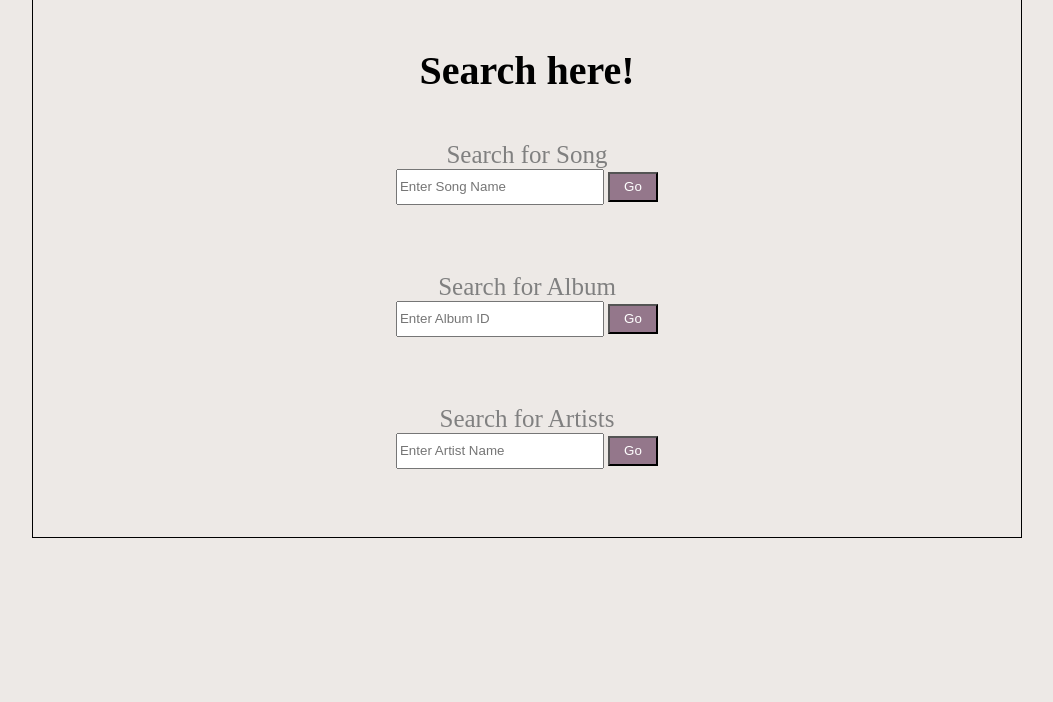
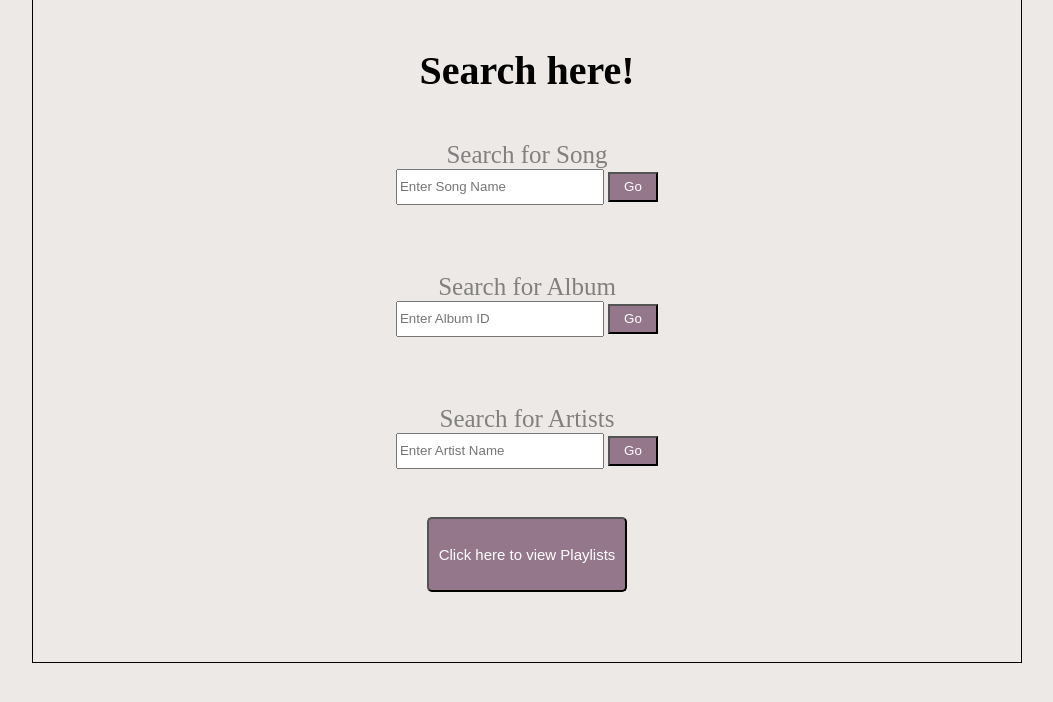
Before and after one commit to G17-Database-Project/final-project, a PHP site: page /search.php in a window 1280 px wide. Shown: the part 62-764 px from the top of the page, without its empty margins (113-1166 px from the left). Run offline with PHP 8.4, Linux system fonts and the light colour scheme.

Commit message:
playlist btn

```diff
--- a/3380/css/style.css
+++ b/3380/css/style.css
@@ -93,3 +93,12 @@ input {
 h1{
     font-size: 40px;
 }
+
+#playlist_btn {
+    width: 200px;
+    height: 75px;
+    background-color: #94778B;
+    font-size: 15px;
+    color: white;
+    border-radius: 5px;
+}
--- a/3380/search.php
+++ b/3380/search.php
@@ -48,6 +48,18 @@
 
         </form>
 
+        <button id = "playlist_btn" onclick="showPlaylist()">Click here to view Playlists</button>
+        <br>
+        <p id="showPlay"><br>
     </div>
+
+    <script>
+        function showPlaylist() {
+            //do this to replace the html of the ID
+            document.getElementById("showPlay").innerHTML = "Playlists:<br>";
+
+        }
+
+    </script>
 </body>
 </html>
```
